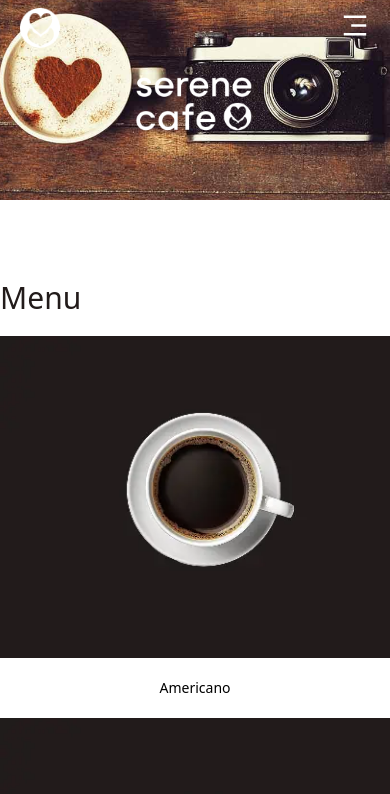
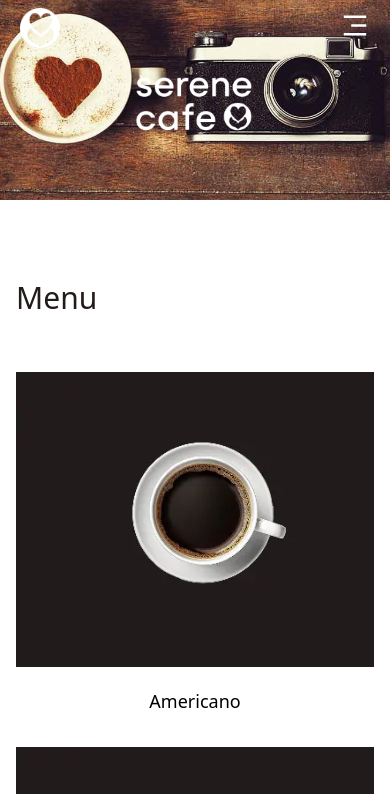
Before and after one commit to fthr11/serene-cafe, a React (Vite) app: page /menu in a window 390 px wide. Shown: the top 794 px of the page. Built offline with nearby package versions, Linux system fonts and the light colour scheme.

Commit message:
edit responsive pada menu page

```diff
--- a/src/menu-page/menu-section.jsx
+++ b/src/menu-page/menu-section.jsx
@@ -3,15 +3,21 @@ import MenuCard from "../template/menu-card";
 
 const MenuSection = () => {
     return(
-        <div className="w-screen md:w-full bg-white text-[#221B1A] flex justify-center py-20 md:py-40">
-            <div className="flex justify items-center gap-5 md:gap-15 flex-wrap md:w-[800px] lg:w-[1000px] xl:w-[1300px] overflow-x-hidden">
-                <div className="text-3xl md:text-4xl lg:text-5xl">Menu</div>
+        <div className="w-full bg-white text-[#221B1A] py-20 md:py-40 flex flex-col gap-10 flex-wrap items-center justify-center">
+
+            {/* Menu - Judulnya */}
+            <div className="w-full max-w-[1300px] px-4 text-3xl md:text-4xl lg:text-5xl text-left">
+                Menu
+            </div>
+
+            {/* Gambar-Gambar di menu */}
+            <div className="grid grid-cols-1 md:grid-cols-2 lg:grid-cols-3 gap-4 md:gap-6 w-full max-w-[1300px] px-4">
                 {menuData.map((menu, id) => (
                     <MenuCard
                         key={id}
                         image={menu.img}
                         title={menu.title}
-                        imgClassName={"w-[393px]"}
+                        imgClassName={"w-full h-auto"}
                     />
                 ))}
             </div>
--- a/src/template/footer.jsx
+++ b/src/template/footer.jsx
@@ -1,7 +1,7 @@
 const Footer = () => {
     return (
     <footer className="w-full bg-[#B67136] text-white flex justify-center py-10">
-        <div className="flex gap-5 md:gap-100 flex-col md:flex-row md:w-[800px] lg:w-[1000px] xl:w-[1300px]">
+        <div className="flex gap-5 md:gap-100 flex-col md:flex-row w-full px-4 md:px-0 md:w-[800px] lg:w-[1000px] xl:w-[1300px]">
             {/* Brand Info */}
             <div>
                 <h2 className="text-xl font-bold mb-2">Kafe Nikmat</h2>
--- a/src/template/menu-card.jsx
+++ b/src/template/menu-card.jsx
@@ -1,8 +1,8 @@
 const MenuCard = ({image, title, imgClassName}) => {
     return(
-        <div className="flex flex-col justify-center items-center text-black">
+        <div className="flex flex-col justify-center items-center text-black pt-4 md:pt-0">
             <img className={imgClassName} src={image} />
-            <h1 className="text-sm md:text-2xl pt-5 ">{title}</h1>
+            <h1 className="text-lg md:text-2xl pt-5 ">{title}</h1>
         </div>
     )
 }
--- a/src/template/menu-scroll.jsx
+++ b/src/template/menu-scroll.jsx
@@ -64,10 +64,10 @@ const MenuScroll = ({ mapping, title }) => {
                         <i onClick={scrollRight} className={setButton('right')}></i>
                     </div>
 
-                    <span className="border rounded-full w-fit px-4 mt-3 font-medium cursor-pointer">
+                    <a href="/menu" className="border rounded-full w-fit px-4 mt-3 font-medium cursor-pointer">
                         SEE MORE
                         <i className="pl-2 ri-arrow-right-line"></i>
-                    </span>
+                    </a>
                 </div>
             </div>
         </div>
--- a/src/template/section-template.jsx
+++ b/src/template/section-template.jsx
@@ -5,11 +5,11 @@ const SectionTemplate = ({title, description1, description2, img, flex, link, bu
     const safeXImage = isMobile ? 50: xImage;
 
     return (
-        <div className="w-full  overflow-x-hidden md:w-full bg-white text-[#221B1A] flex justify-center py-20 md:py-40">
+        <div className="w-full overflow-x-hidden bg-white text-[#221B1A] flex justify-center py-20 md:py-40">
             <div className={`flex items-center gap-5 md:gap-20 flex-col w-full md:w-[800px] lg:w-[1000px] xl:w-[1300px] ${flex}`}>
                 {/* Gambar tetap besar dan tidak mengecil */}
 
-                <div className="flex px-3 md:px-0 w-[450px] md:w-[3000px] xl:w-[1800px] overflow-hidden">
+                <div className="flex px-3 md:px-0 w-[490px] md:w-[3000px] xl:w-[1800px] overflow-hidden">
 
                     <motion.div
                         initial = {{ opacity: 0, x: safeXImage }}
```
